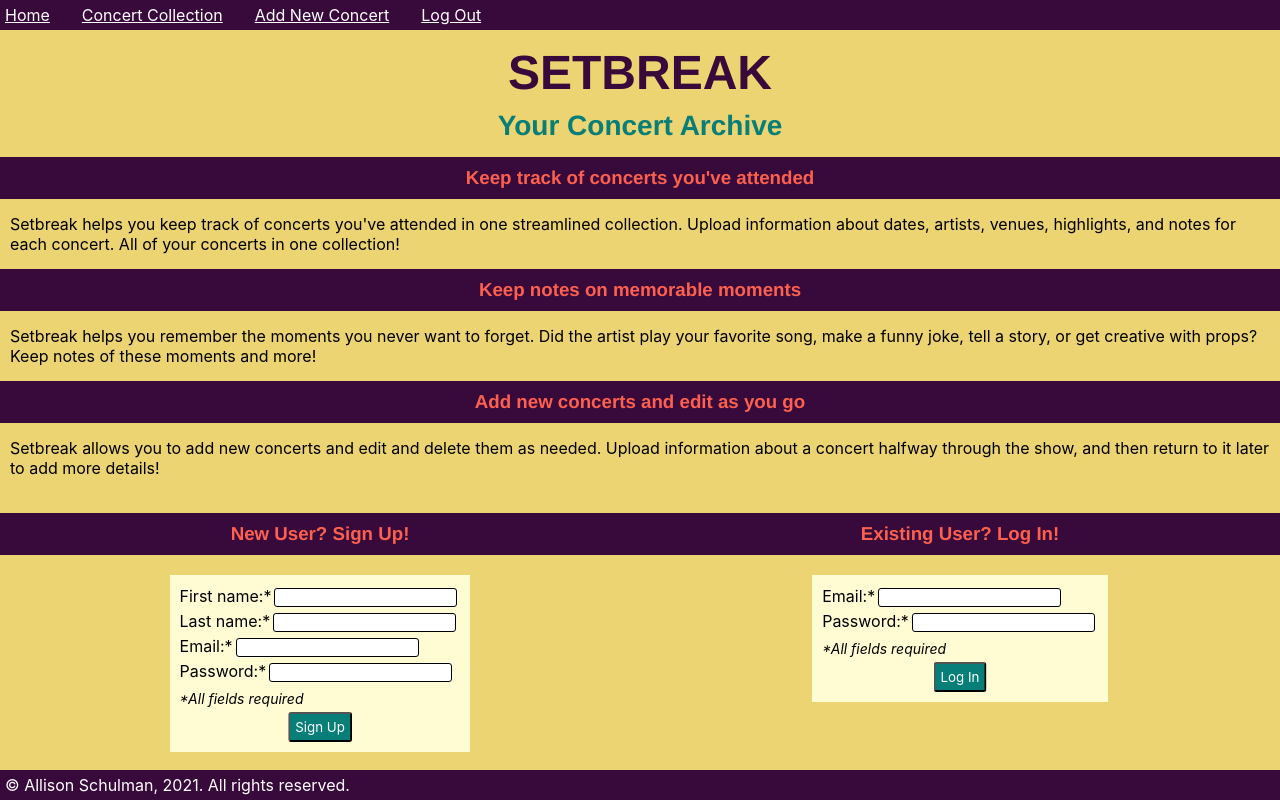
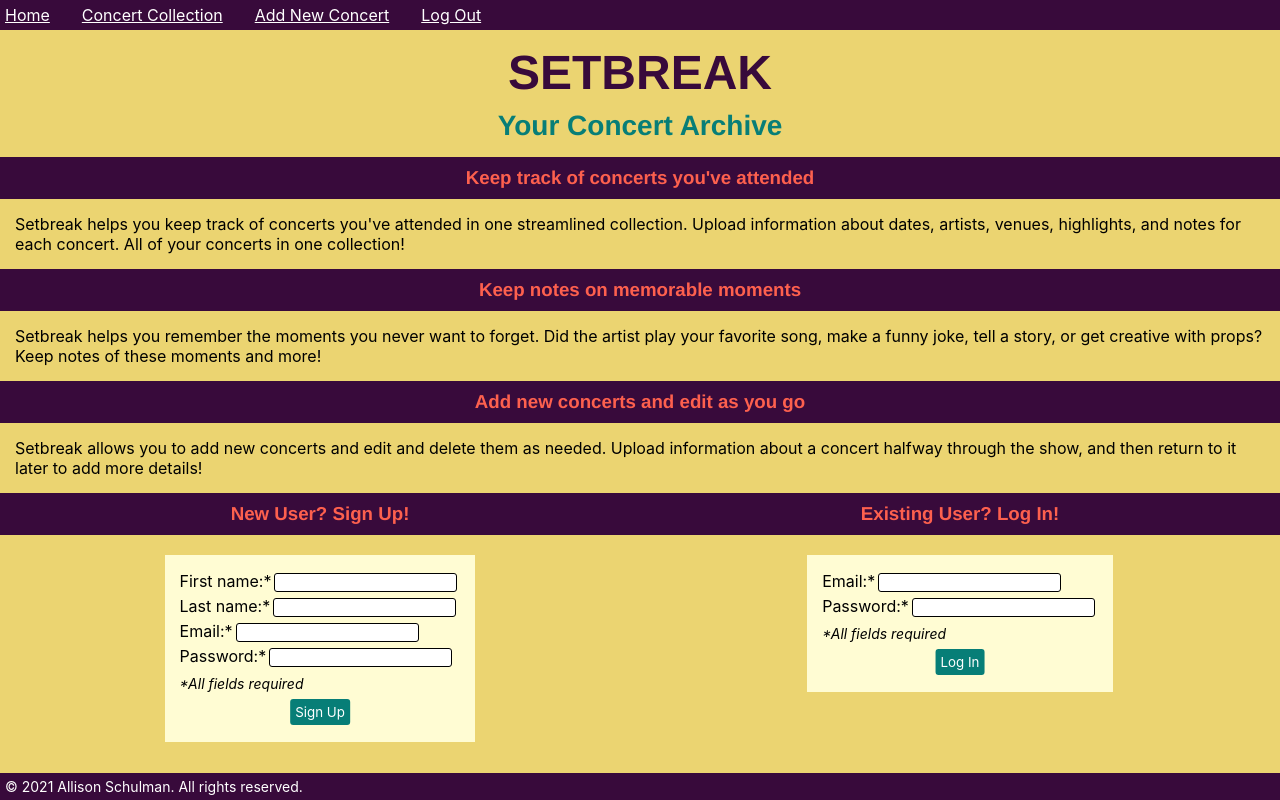
Before and after one commit to sneakin-allie/Setbreak, a React (Create React App) app: page / in a window 1280 px wide. Built offline with nearby package versions, Linux system fonts and the light colour scheme; no server answers; the HTML template or start-up script is replaced by a standard one.

Commit message:
Style and functionality check

```diff
--- a/src/AddConcertForm/AddConcertForm.css
+++ b/src/AddConcertForm/AddConcertForm.css
@@ -20,9 +20,9 @@
     font-family: -apple-system, BlinkMacSystemFont, 'Segoe UI', Roboto, Oxygen, Ubuntu, Cantarell, 'Open Sans', 'Helvetica Neue', sans-serif;
     display: inline-block;
     text-align: left;
-    padding: 10px;
+    padding: 15px;
     background: #fffcd3;
-    margin: 20px 20px 10px 20px;
+    margin: 20px;
 }
 
 .Add-concert-button-container {
--- a/src/App.css
+++ b/src/App.css
@@ -41,6 +41,7 @@ body {
     border-radius: 3px;
     padding: 5px;
     cursor: pointer;
+    border: none;
 }
 
 .App button:hover {
@@ -62,3 +63,11 @@ body {
     border: 1px solid;
     border-radius: 3px;
 }
+
+.Error-message {
+    font-style: bold;
+    font-size: 14px;
+    margin: 0px 0px 5px 0px;
+    text-align: center;
+    color: #fd604e;
+}
--- a/src/ConcertItem/ConcertItem.css
+++ b/src/ConcertItem/ConcertItem.css
@@ -1,7 +1,7 @@
 .Concert li {
-    padding: 10px;
-    background: #a4f1e5;
-    margin: 0px 20px 10px 20px;
+    padding: 15px;
+    background: #fffcd3;
+    margin: 0px 20px 15px 20px;
 }
 
 .Concert p {
--- a/src/EditConcertForm/EditConcertForm.css
+++ b/src/EditConcertForm/EditConcertForm.css
@@ -20,9 +20,9 @@
     font-family: -apple-system, BlinkMacSystemFont, 'Segoe UI', Roboto, Oxygen, Ubuntu, Cantarell, 'Open Sans', 'Helvetica Neue', sans-serif;
     display: inline-block;
     text-align: left;
-    padding: 10px;
+    padding: 15px;
     background: #fffcd3;
-    margin: 20px 20px 10px 20px;
+    margin: 20px;
 }
 
 .Button-container {
@@ -49,22 +49,3 @@
     -ms-transform: translate(-50%, -50%);
     transform: translate(-50%, -50%);
 }
-
-/* WILL BE DIFFERENT BC 2 BUTTONS EXIST
-BOTH NEED TO BE CENTERED
-
-.Edit-concert-button-container {
-    height: 40px;
-    position: relative;
-}
-
-.Edit-concert-button {
-    font-family: -apple-system, BlinkMacSystemFont, 'Segoe UI', Roboto, Oxygen, Ubuntu, Cantarell, 'Open Sans', 'Helvetica Neue', sans-serif;
-    margin: 0;
-    position: absolute;
-    top: 50%;
-    left: 50%;
-    -ms-transform: translate(-50%, -50%);
-    transform: translate(-50%, -50%);
-}
-*/
--- a/src/Footer/Footer.css
+++ b/src/Footer/Footer.css
@@ -7,4 +7,5 @@
     margin: 0px 0px 0px 0px;
     padding: 5px;
     font-family: -apple-system, BlinkMacSystemFont, 'Segoe UI', Roboto, Oxygen, Ubuntu, Cantarell, 'Open Sans', 'Helvetica Neue', sans-serif;
+    font-size: 14px;
 }
--- a/src/Footer/Footer.js
+++ b/src/Footer/Footer.js
@@ -5,7 +5,7 @@ class Footer extends React.Component {
     render() {
         return (
             <div className="Footer">
-                <p>© Allison Schulman, 2021. All rights reserved.</p>
+                <p>© 2021 Allison Schulman. All rights reserved.</p>
             </div>
         );
     }
--- a/src/LandingPage/LandingPage.css
+++ b/src/LandingPage/LandingPage.css
@@ -8,7 +8,7 @@
 }
 
 .Landing-page-p {
-    margin: 15px 10px
+    margin: 15px;
 }
 
 /* Groups & Items (Mobile first) */
--- a/src/LandingPage/LandingPage.js
+++ b/src/LandingPage/LandingPage.js
@@ -13,12 +13,10 @@ class LandingPage extends React.Component {
                     <p className="Landing-page-p">Setbreak helps you remember the moments you never want to forget. Did the artist play your favorite song, make a funny joke, tell a story, or get creative with props? Keep notes of these moments and more!</p>
                 <h3>Add new concerts and edit as you go</h3>
                     <p className="Landing-page-p">Setbreak allows you to add new concerts and edit and delete them as needed. Upload information about a concert halfway through the show, and then return to it later to add more details!</p>
-                <br />
                 <div className="group">
                     <div className="item-double">
                         <SignUpForm onSignUp={this.props.onSignUp}/>
                     </div>
-                    <br />
                     <div className="item-double">
                         <LoginForm onLogin={this.props.onLogin}/>
                     </div>
--- a/src/LoginForm/LoginForm.css
+++ b/src/LoginForm/LoginForm.css
@@ -15,9 +15,9 @@
     font-family: -apple-system, BlinkMacSystemFont, 'Segoe UI', Roboto, Oxygen, Ubuntu, Cantarell, 'Open Sans', 'Helvetica Neue', sans-serif;
     display: inline-block;
     text-align: left;
-    padding: 10px;
+    padding: 15px;
     background: #fffcd3;
-    margin: 20px 20px 10px 20px;
+    margin: 20px;
 }
 
 .Login-button-container {
--- a/src/LoginForm/LoginForm.js
+++ b/src/LoginForm/LoginForm.js
@@ -73,6 +73,7 @@ class LoginForm extends React.Component {
                                     id="email"
                                     name="email"
                                     onChange={this.handleChange}
+                                    required
                                 />
                                 <br />
                                 <label htmlFor="password">Password:*</label>
@@ -81,9 +82,10 @@ class LoginForm extends React.Component {
                                     id="password"
                                     name="password"
                                     onChange={this.handleChange}
+                                    required
                                 />
                                 <p><i>*All fields required</i></p>
-                                    <div className='error-message'>{this.state.errorMessage}</div>
+                                    <div className="Error-message">{this.state.errorMessage}</div>
                                         <div className="Login-button-container">
                                             <button
                                                 className="Login-button"
--- a/src/SignUpForm/SignUpForm.css
+++ b/src/SignUpForm/SignUpForm.css
@@ -11,9 +11,9 @@
     font-family: -apple-system, BlinkMacSystemFont, 'Segoe UI', Roboto, Oxygen, Ubuntu, Cantarell, 'Open Sans', 'Helvetica Neue', sans-serif;
     display: inline-block;
     text-align: left;
-    padding: 10px;
+    padding: 15px;
     background: #fffcd3;
-    margin: 20px 20px 10px 20px;
+    margin: 20px;
 }
 
 .Signup-button-container {
--- a/src/SignUpForm/SignUpForm.js
+++ b/src/SignUpForm/SignUpForm.js
@@ -75,7 +75,11 @@ class SignUpForm extends React.Component {
                     this.props.onSignUp(result);
                     this.props.history.push('/list')
                 })
-                .catch(error => this.setState({ error }))
+                .catch(error => {
+                    this.setState({
+                        errorMessage: "Email already exists"
+                    });
+                });
         }
     }
 
@@ -122,7 +126,7 @@ class SignUpForm extends React.Component {
                                 required
                             />
                             <p><i>*All fields required</i></p>
-                                <div className="error-message">{this.state.errorMessage}</div>
+                                <div className="Error-message">{this.state.errorMessage}</div>
                                     <div className="Signup-button-container">
                                         <button
                                             className="Signup-button"
```
